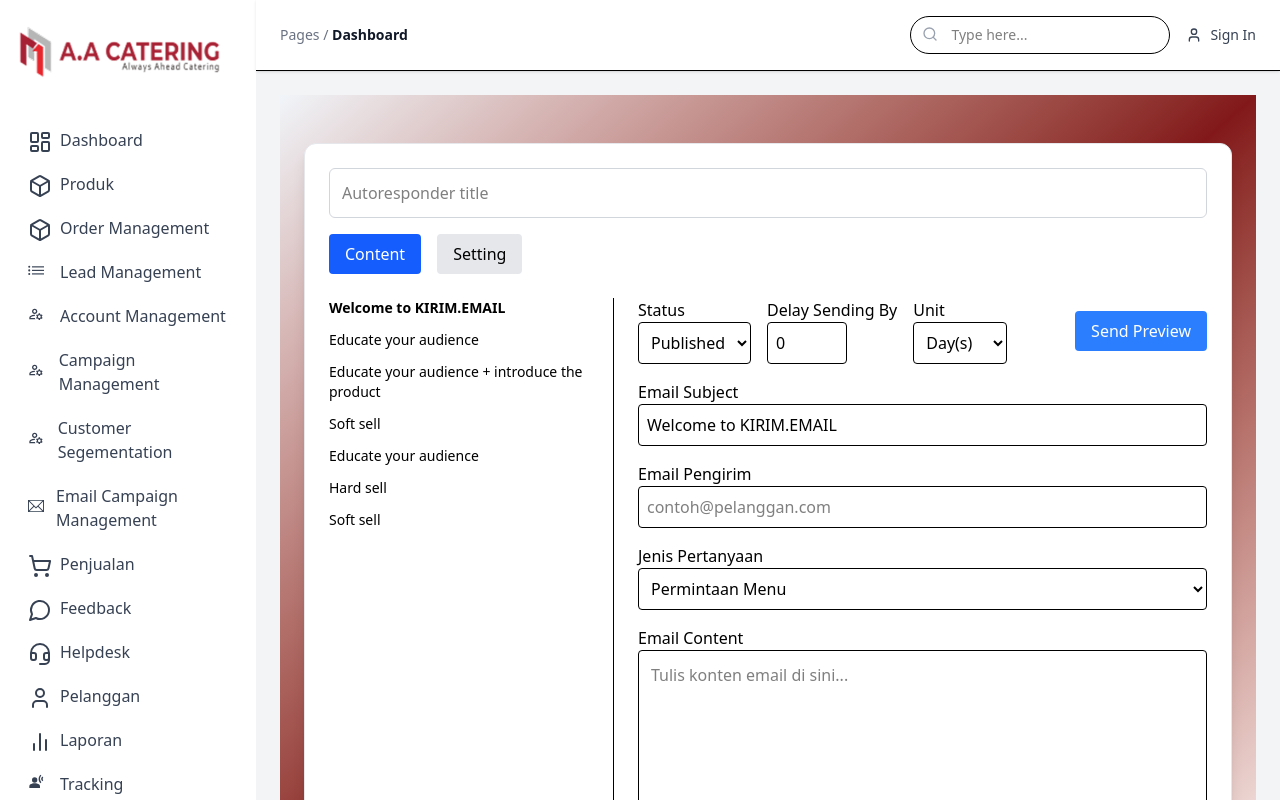
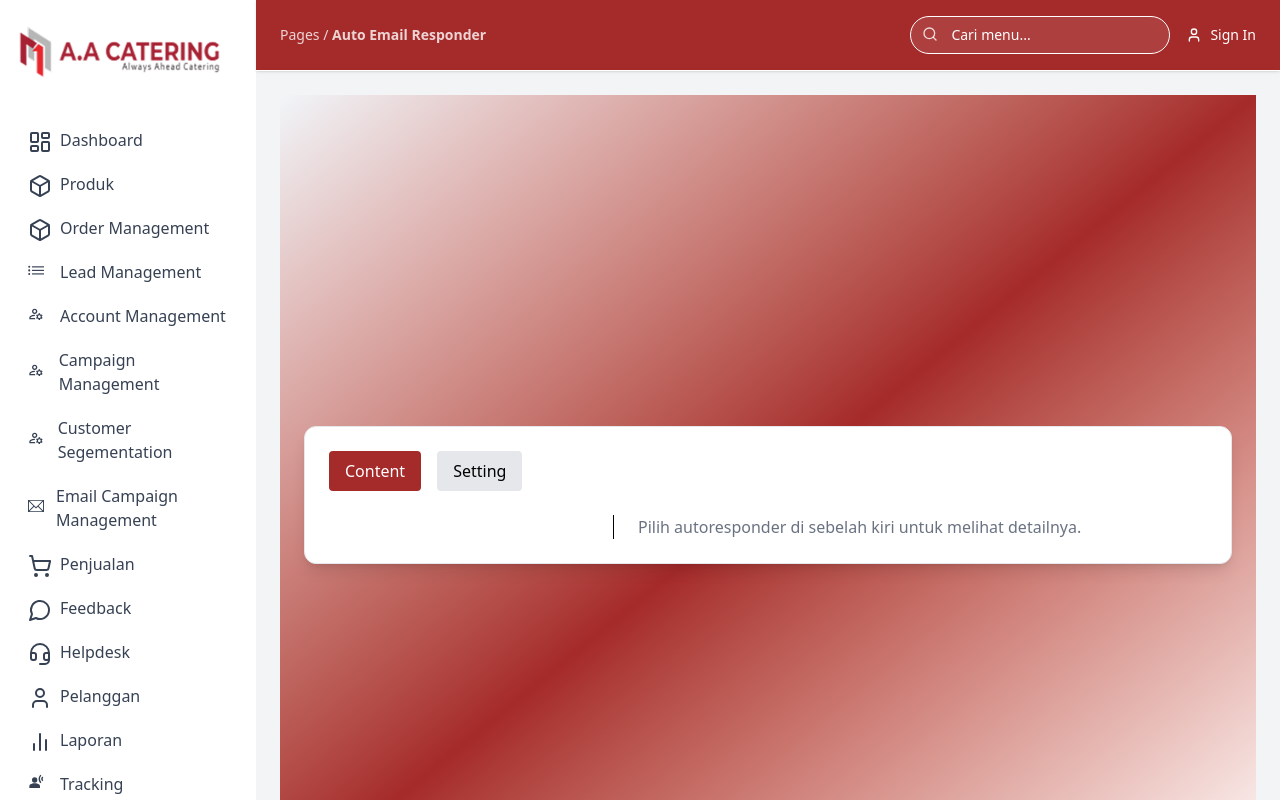
Before and after one commit to indimarsela/crm-23sib-kelompok-5, a React (Vite) app: page /autoemailresponder in a window 1280 px wide. Built offline with nearby package versions, Linux system fonts and the light colour scheme.

Commit message:
header, Autoemailresponder, Pelanggan

```diff
--- a/src/components/Header.jsx
+++ b/src/components/Header.jsx
@@ -1,19 +1,84 @@
 import { Search, User } from 'lucide-react'
+import { useState } from 'react'
+import { useLocation, useNavigate } from 'react-router-dom'
+
+const menuItems = [
+  { name: 'Dashboard', path: '/' },
+  { name: 'Produk', path: '/produk' },
+  { name: 'Order Management', path: '/ordermanagement' },
+  { name: 'Lead Management', path: '/leadmanagement' },
+  { name: 'Account Management', path: '/accountmanagement' },
+  { name: 'Campaign Management', path: '/campaignmanagement' },
+  { name: 'Customer Segementation', path: '/customersegmentation' },
+  { name: 'Email Campaign Management', path: '/emailcampaignmanagement' },
+  { name: 'Penjualan', path: '/penjualan' },
+  { name: 'Feedback', path: '/feedback' },
+  { name: 'Helpdesk', path: '/helpdesk' },
+  { name: 'Pelanggan', path: '/pelanggan' },
+  { name: 'Laporan', path: '/laporan' },
+  { name: 'Tracking', path: '/tracking' },
+  { name: 'Self Service', path: '/selfservice' },
+  { name: 'Complaint Tracker', path: '/complaint-tracker' },
+  { name: 'OrderForm', path: '/orderform' },
+  { name: 'Schedule', path: '/schedulingassistant' },
+  { name: 'Auto Email Responder', path: '/autoemailresponder' },
+]
 
 const Header = () => {
+  const [query, setQuery] = useState('')
+  const navigate = useNavigate()
+  const location = useLocation()
+
+  const currentPage = menuItems.find(item => item.path === location.pathname)?.name || 'Unknown'
+  const filteredItems = menuItems.filter(item =>
+    item.name.toLowerCase().includes(query.toLowerCase())
+  )
+
+  const handleNavigate = (path) => {
+    setQuery('')
+    navigate(path)
+  }
+
   return (
-        <header className="flex justify-between items-center px-6 py-4 bg-white shadow-sm border-b sticky top-0 z-10">
-            <div className="text-sm text-gray-500">Pages / <span className="text-gray-900 font-semibold">Dashboard</span></div>
-            <div className="flex items-center gap-4">
+    <header className="flex justify-between items-center px-6 py-4 bg-[#a52a2a] shadow-sm border-b sticky top-0 z-10 text-white">
+      {/* Breadcrumb */}
+      <div className="text-sm text-white/80">
+        Pages / <span className="font-semibold">{currentPage}</span>
+      </div>
+
+      <div className="flex items-center gap-4 relative">
+        {/* Search */}
         <div className="relative">
           <input
             type="text"
-                        placeholder="Type here..."
-                        className="px-4 py-2 pl-10 text-sm border rounded-full focus:outline-none"
+            value={query}
+            onChange={(e) => setQuery(e.target.value)}
+            placeholder="Cari menu..."
+            className="px-4 py-2 pl-10 text-sm bg-white/10 border border-white rounded-full text-white placeholder-white focus:outline-none focus:ring-2 focus:ring-[#d2691e]"
           />
-                    <Search className="absolute left-3 top-2.5 w-4 h-4 text-gray-400" />
+          <Search className="absolute left-3 top-2.5 w-4 h-4 text-white/80" />
+
+          {query && (
+            <ul className="absolute z-20 mt-2 w-full bg-white border border-gray-200 rounded-md shadow-lg max-h-60 overflow-auto text-sm text-gray-800">
+              {filteredItems.length > 0 ? (
+                filteredItems.map(item => (
+                  <li
+                    key={item.path}
+                    onClick={() => handleNavigate(item.path)}
+                    className="px-4 py-2 hover:bg-[#f2dede] cursor-pointer"
+                  >
+                    {item.name}
+                  </li>
+                ))
+              ) : (
+                <li className="px-4 py-2 text-gray-400">Menu tidak ditemukan</li>
+              )}
+            </ul>
+          )}
         </div>
-                <div className="flex items-center gap-2 text-sm cursor-pointer text-gray-700 hover:text-purple-700">
+
+        {/* Sign In */}
+        <div className="flex items-center gap-2 text-sm cursor-pointer hover:text-[#ffd6d6] transition-colors duration-200">
           <User className="w-4 h-4" />
           Sign In
         </div>
--- a/src/pages/AutoEmailResponder.jsx
+++ b/src/pages/AutoEmailResponder.jsx
@@ -9,7 +9,8 @@ function AutoEmailResponder() {
   const [delay, setDelay] = useState(0);
   const [unit, setUnit] = useState('Day(s)');
   const [responses, setResponses] = useState([]);
-  const [showForm, setShowForm] = useState(true);
+  const [activeTab, setActiveTab] = useState('content');
+  const [selectedResponseIndex, setSelectedResponseIndex] = useState(null);
 
   const handleSubmit = (e) => {
     e.preventDefault();
@@ -25,7 +26,8 @@ function AutoEmailResponder() {
     };
 
     setResponses([...responses, newEntry]);
-    setShowForm(false);
+    setSelectedResponseIndex(responses.length);
+    setActiveTab('content');
 
     // Reset
     setEmail('');
@@ -38,41 +40,67 @@ function AutoEmailResponder() {
   };
 
   return (
-    <div className="min-h-screen bg-gradient-to-br from-slate-100 via-red-900 to-white flex flex-col items-center justify-center px-6 py-12 space-y-8">
+    <div className="min-h-screen bg-gradient-to-br from-slate-100 via-[#a52a2a] to-white flex flex-col items-center justify-center px-6 py-12 space-y-8">
       <div className="bg-white rounded-xl shadow-lg w-full max-w-6xl p-6 border border-gray-200">
-        {showForm ? (
-          <>
         <div className="mb-6">
-              <input
-                type="text"
-                placeholder="Autoresponder title"
-                className="w-full p-3 rounded-md border border-gray-300 mb-4"
-              />
           <div className="flex space-x-4">
-                <button className="px-4 py-2 bg-blue-600 text-white rounded">Content</button>
-                <button className="px-4 py-2 bg-gray-200 rounded">Setting</button>
+            <button
+              onClick={() => setActiveTab('content')}
+              className={`px-4 py-2 rounded ${activeTab === 'content' ? 'bg-[#a52a2a] text-white' : 'bg-gray-200'}`}
+            >
+              Content
+            </button>
+            <button
+              onClick={() => setActiveTab('setting')}
+              className={`px-4 py-2 rounded ${activeTab === 'setting' ? 'bg-[#a52a2a] text-white' : 'bg-gray-200'}`}
+            >
+              Setting
+            </button>
           </div>
         </div>
 
         <div className="flex flex-col md:flex-row gap-6">
+          {activeTab === 'content' && (
+            <>
               <div className="w-full md:w-1/3 border-r pr-4">
-                <ul className="space-y-3 text-sm">
-                  <li className="font-semibold">Welcome to KIRIM.EMAIL</li>
-                  <li>Educate your audience</li>
-                  <li>Educate your audience + introduce the product</li>
-                  <li>Soft sell</li>
-                  <li>Educate your audience</li>
-                  <li>Hard sell</li>
-                  <li>Soft sell</li>
+                <ul className="space-y-3 text-sm text-[#a52a2a]">
+                  {responses.map((res, index) => (
+                    <li
+                      key={index}
+                      className={`cursor-pointer ${selectedResponseIndex === index ? 'font-semibold' : ''}`}
+                      onClick={() => setSelectedResponseIndex(index)}
+                    >
+                      {res.subject}
+                    </li>
+                  ))}
                 </ul>
               </div>
 
-              <form className="w-full md:w-2/3 space-y-4" onSubmit={handleSubmit}>
+              <div className="w-full md:w-2/3 space-y-4">
+                {selectedResponseIndex !== null ? (
+                  <div className="space-y-2">
+                    <p><strong>Status:</strong> {responses[selectedResponseIndex].status}</p>
+                    <p><strong>Delay:</strong> {responses[selectedResponseIndex].delay} {responses[selectedResponseIndex].unit}</p>
+                    <p><strong>Email:</strong> {responses[selectedResponseIndex].email}</p>
+                    <p><strong>Jenis:</strong> {responses[selectedResponseIndex].jenis}</p>
+                    <p><strong>Subject:</strong> {responses[selectedResponseIndex].subject}</p>
+                    <p><strong>Content:</strong></p>
+                    <p className="whitespace-pre-wrap">{responses[selectedResponseIndex].pesan}</p>
+                  </div>
+                ) : (
+                  <p className="text-gray-500">Pilih autoresponder di sebelah kiri untuk melihat detailnya.</p>
+                )}
+              </div>
+            </>
+          )}
+
+          {activeTab === 'setting' && (
+            <form className="w-full space-y-4" onSubmit={handleSubmit}>
               <div className="flex flex-wrap gap-4 items-center">
                 <div>
                   <label>Status</label>
                   <select
-                      className="block p-2 border rounded w-full"
+                    className="block p-2 border rounded w-full focus:outline-none focus:ring-2 focus:ring-[#a52a2a]"
                     value={status}
                     onChange={(e) => setStatus(e.target.value)}
                   >
@@ -87,7 +115,7 @@ function AutoEmailResponder() {
                     type="number"
                     value={delay}
                     onChange={(e) => setDelay(e.target.value)}
-                      className="block p-2 border rounded w-20"
+                    className="block p-2 border rounded w-20 focus:outline-none focus:ring-2 focus:ring-[#a52a2a]"
                   />
                 </div>
 
@@ -96,7 +124,7 @@ function AutoEmailResponder() {
                   <select
                     value={unit}
                     onChange={(e) => setUnit(e.target.value)}
-                      className="block p-2 border rounded"
+                    className="block p-2 border rounded focus:outline-none focus:ring-2 focus:ring-[#a52a2a]"
                   >
                     <option>Day(s)</option>
                     <option>Hour(s)</option>
@@ -105,7 +133,7 @@ function AutoEmailResponder() {
 
                 <button
                   type="button"
-                    className="ml-auto px-4 py-2 bg-blue-500 text-white rounded"
+                  className="ml-auto px-4 py-2 bg-[#a52a2a] text-white rounded hover:bg-[#922b2b]"
                 >
                   Send Preview
                 </button>
@@ -117,7 +145,7 @@ function AutoEmailResponder() {
                   type="text"
                   value={subject}
                   onChange={(e) => setSubject(e.target.value)}
-                    className="w-full p-2 border rounded"
+                  className="w-full p-2 border rounded focus:outline-none focus:ring-2 focus:ring-[#a52a2a]"
                 />
               </div>
 
@@ -127,7 +155,7 @@ function AutoEmailResponder() {
                   type="email"
                   value={email}
                   onChange={(e) => setEmail(e.target.value)}
-                    className="w-full p-2 border rounded"
+                  className="w-full p-2 border rounded focus:outline-none focus:ring-2 focus:ring-[#a52a2a]"
                   placeholder="contoh@pelanggan.com"
                   required
                 />
@@ -138,7 +166,7 @@ function AutoEmailResponder() {
                 <select
                   value={jenis}
                   onChange={(e) => setJenis(e.target.value)}
-                    className="w-full p-2 border rounded"
+                  className="w-full p-2 border rounded focus:outline-none focus:ring-2 focus:ring-[#a52a2a]"
                 >
                   <option value="menu">Permintaan Menu</option>
                   <option value="harga">Pertanyaan Harga</option>
@@ -152,7 +180,7 @@ function AutoEmailResponder() {
                   rows="6"
                   value={pesan}
                   onChange={(e) => setPesan(e.target.value)}
-                    className="w-full p-3 border rounded"
+                  className="w-full p-3 border rounded focus:outline-none focus:ring-2 focus:ring-[#a52a2a]"
                   placeholder="Tulis konten email di sini..."
                   required
                 ></textarea>
@@ -160,52 +188,13 @@ function AutoEmailResponder() {
 
               <button
                 type="submit"
-                  className="bg-red-900 text-white font-semibold py-2 px-6 rounded hover:bg-red-800"
+                className="bg-[#a52a2a] text-white font-semibold py-2 px-6 rounded hover:bg-[#922b2b]"
               >
                 Simpan
               </button>
             </form>
+          )}
         </div>
-          </>
-        ) : (
-          <>
-            {responses.length > 0 && (
-              <div className="space-y-4">
-                <h2 className="text-xl font-semibold">Hasil Respon</h2>
-                <table className="w-full text-left border-collapse">
-                  <thead>
-                    <tr className="bg-gray-100">
-                      <th className="border px-4 py-2">Email</th>
-                      <th className="border px-4 py-2">Jenis</th>
-                      <th className="border px-4 py-2">Subject</th>
-                      <th className="border px-4 py-2">Delay</th>
-                      <th className="border px-4 py-2">Status</th>
-                    </tr>
-                  </thead>
-                  <tbody>
-                    {responses.map((item, index) => (
-                      <tr key={index}>
-                        <td className="border px-4 py-2">{item.email}</td>
-                        <td className="border px-4 py-2">{item.jenis}</td>
-                        <td className="border px-4 py-2">{item.subject}</td>
-                        <td className="border px-4 py-2">{item.delay} {item.unit}</td>
-                        <td className="border px-4 py-2">{item.status}</td>
-                      </tr>
-                    ))}
-                  </tbody>
-                </table>
-                <div className="text-center">
-                  <button
-                    onClick={() => setShowForm(true)}
-                    className="bg-blue-600 text-white px-6 py-2 rounded hover:bg-blue-500"
-                  >
-                    Tambah Respon Baru
-                  </button>
-                </div>
-              </div>
-            )}
-          </>
-        )}
       </div>
     </div>
   );
--- a/src/pages/Pelanggan.jsx
+++ b/src/pages/Pelanggan.jsx
@@ -1,4 +1,4 @@
-import React, { useState, useEffect } from 'react';
+import React, { useState } from 'react';
 import { ArrowDown, ArrowUp, Pencil, Trash, Mail } from 'lucide-react';
 
 const dummyData = [
@@ -69,61 +69,60 @@ const Pelanggan = () => {
 
   return (
     <div className="p-6 max-w-6xl mx-auto">
-      <h1 className="text-3xl font-bold mb-6 text-gray-800">Dashboard Pelanggan</h1>
+      <h1 className="text-3xl font-bold mb-6 text-[#a52a2a]">Dashboard Pelanggan</h1>
 
       <div className="mb-6 p-4 bg-white rounded-xl shadow-md">
-  <h2 className="text-lg font-semibold mb-4">Tambah Pelanggan Baru</h2>
+        <h2 className="text-lg font-semibold mb-4 text-[#a52a2a]">Tambah Pelanggan Baru</h2>
         <div className="grid grid-cols-1 md:grid-cols-5 gap-4">
           <input
             type="text"
             placeholder="Nama"
-      className="border rounded-lg p-2 focus:outline-none focus:ring-2 focus:ring-blue-400"
+            className="border rounded-lg p-2 focus:outline-none focus:ring-2 focus:ring-[#a52a2a]"
             value={newCustomer.name}
             onChange={(e) => setNewCustomer({ ...newCustomer, name: e.target.value })}
           />
           <input
             type="email"
             placeholder="Email"
-      className="border rounded-lg p-2 focus:outline-none focus:ring-2 focus:ring-blue-400"
+            className="border rounded-lg p-2 focus:outline-none focus:ring-2 focus:ring-[#a52a2a]"
             value={newCustomer.email}
             onChange={(e) => setNewCustomer({ ...newCustomer, email: e.target.value })}
           />
           <input
             type="number"
             placeholder="Total Pembelian"
-      className="border rounded-lg p-2 focus:outline-none focus:ring-2 focus:ring-blue-400"
+            className="border rounded-lg p-2 focus:outline-none focus:ring-2 focus:ring-[#a52a2a]"
             value={newCustomer.totalOrders}
             onChange={(e) => setNewCustomer({ ...newCustomer, totalOrders: e.target.value })}
           />
           <input
             type="date"
-      className="border rounded-lg p-2 focus:outline-none focus:ring-2 focus:ring-blue-400"
+            className="border rounded-lg p-2 focus:outline-none focus:ring-2 focus:ring-[#a52a2a]"
             value={newCustomer.lastOrder}
             onChange={(e) => setNewCustomer({ ...newCustomer, lastOrder: e.target.value })}
           />
           <button
             onClick={handleAddCustomer}
-      className="bg-blue-600 text-white rounded-lg px-4 py-2 hover:bg-blue-700 transition"
+            className="bg-[#a52a2a] text-white rounded-lg px-4 py-2 hover:bg-[#922b2b] transition"
           >
             Tambah
           </button>
         </div>
       </div>
 
-
       <div className="flex justify-end gap-2 mb-4">
         <button onClick={() => handleSort('asc')} className="icon-button">
-          <ArrowDown className="w-4 h-4" />
+          <ArrowDown className="w-4 h-4 text-[#a52a2a]" />
         </button>
         <button onClick={() => handleSort('desc')} className="icon-button">
-          <ArrowUp className="w-4 h-4" />
+          <ArrowUp className="w-4 h-4 text-[#a52a2a]" />
         </button>
       </div>
 
       <div className="overflow-x-auto rounded-lg shadow">
         <table className="min-w-full bg-white text-sm text-gray-700">
           <thead>
-            <tr className="bg-blue-50 text-left text-xs uppercase tracking-wider text-blue-600">
+            <tr className="bg-[#fdf3f3] text-left text-xs uppercase tracking-wider text-[#a52a2a]">
               <th className="p-3">Nama</th>
               <th className="p-3">Email</th>
               <th className="p-3">Total Pembelian</th>
@@ -186,20 +185,20 @@ const Pelanggan = () => {
                   {editingId === cust.id ? (
                     <button
                       onClick={handleSaveEdit}
-                      className="btn-success"
+                      className="bg-[#a52a2a] text-white px-3 py-1 rounded hover:bg-[#922b2b]"
                     >
                       Simpan
                     </button>
                   ) : (
-                    <button onClick={() => handleEdit(cust)} className="icon-action text-blue-600">
+                    <button onClick={() => handleEdit(cust)} className="text-[#a52a2a] hover:underline">
                       <Pencil className="inline w-4 h-4" />
                     </button>
                   )}
-                  <button onClick={() => handleDelete(cust.id)} className="icon-action text-red-600">
+                  <button onClick={() => handleDelete(cust.id)} className="text-red-600 hover:underline">
                     <Trash className="inline w-4 h-4" />
                   </button>
                   {isMoreThanTwoMonths(cust.lastOrder) && (
-                    <button className="icon-action text-yellow-600">
+                    <button className="text-yellow-600 hover:underline">
                       <Mail className="inline w-4 h-4 mr-1" /> Follow-up
                     </button>
                   )}
```
Lines whose indentation alone changed are shown as unchanged.
